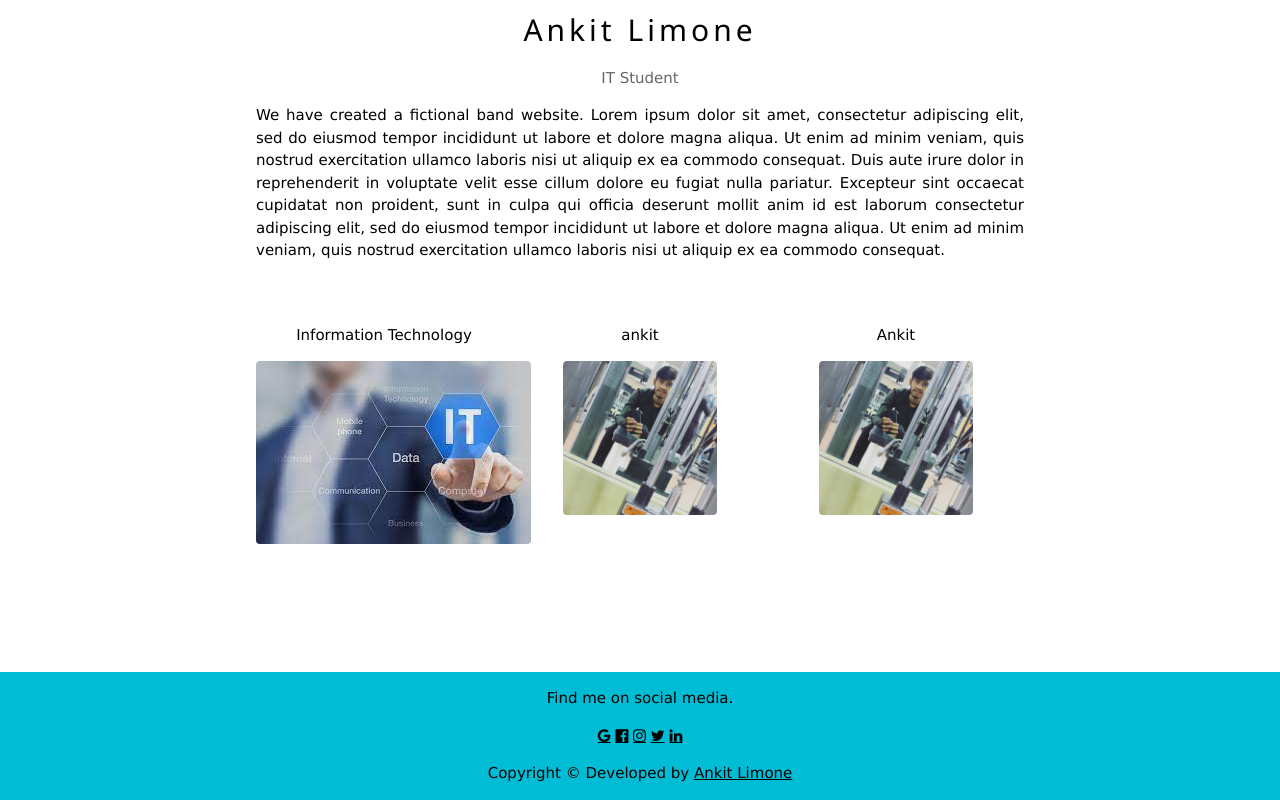
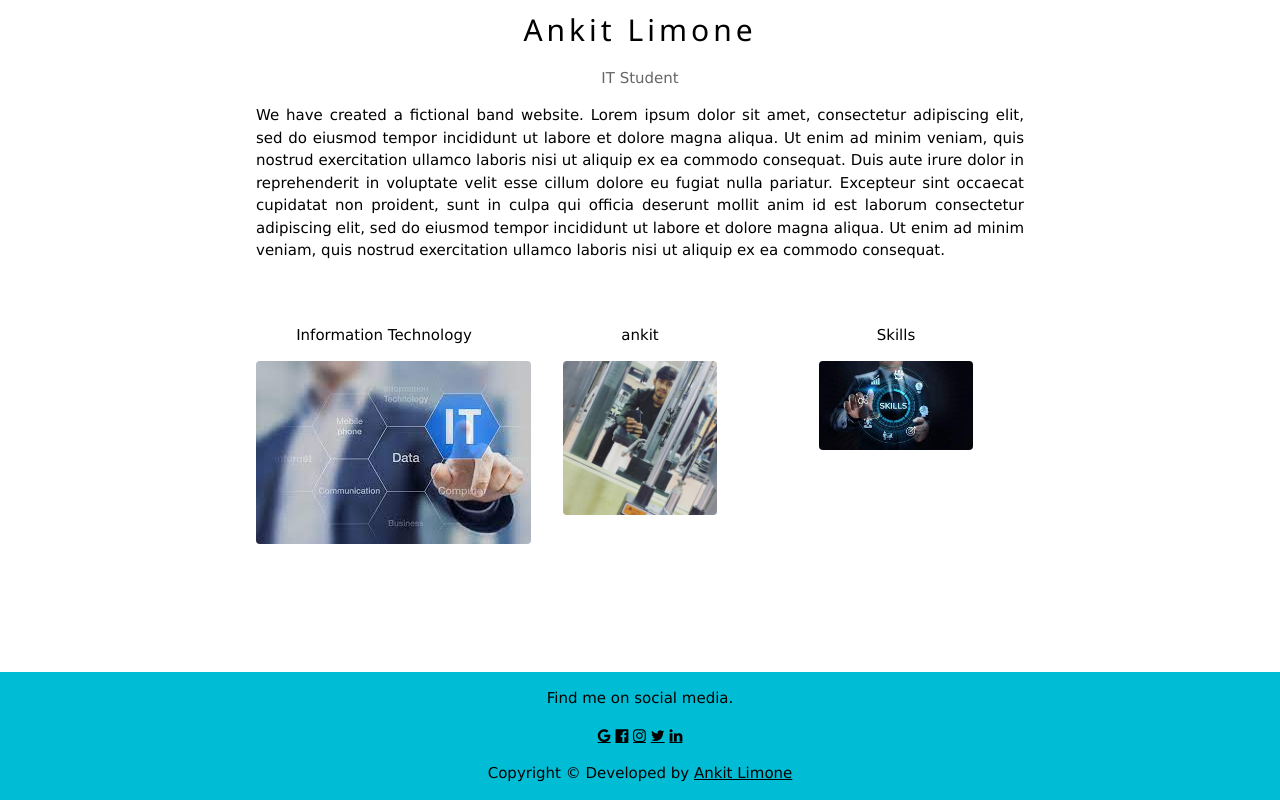
Before and after one commit to AnkitLimone/Ankitlimone.github.io, a plain HTML site: page index.html in a window 1280 px wide. Shown: the part 1210-2010 px from the top of the page. Drawn offline with nearby package versions, Linux system fonts and the light colour scheme.

Commit message:
Update index.html

```diff
--- a/index.html
+++ b/index.html
@@ -75,8 +75,8 @@
         <img src="ak1.jpg" class="w3-round w3-margin-bottom" alt="Random Name" style="width:60%">
       </div>
       <div class="w3-third">
-        <p>Ankit</p>
-        <img src="ak1.jpg" class="w3-round" alt="Random Name" style="width:60%">
+        <p>Skills</p>
+        <img src="skill.jpg" class="w3-round" alt="Random Name" style="width:60%">
       </div>
     </div>
   </div>
```
